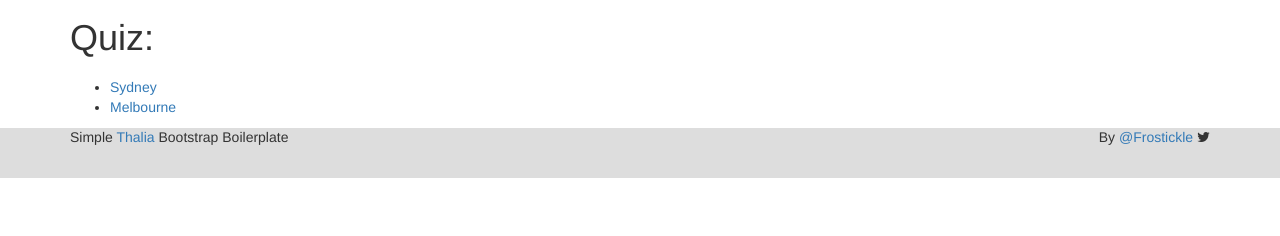
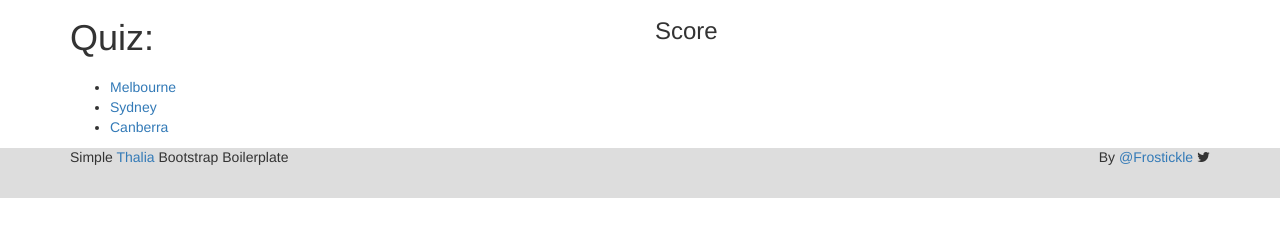
Before and after one commit to david-ma/MasterYourCensus.Space, a plain HTML site: page public/index.html in a window 1280 px wide. Shown: the part 202-438 px from the top of the page. Drawn offline with Linux system fonts and the light colour scheme.

Commit message:
Answer function

```diff
--- a/public/index.html
+++ b/public/index.html
@@ -75,7 +75,7 @@ header h2 {
 
 	<div class="container page">
 		<div class="row">
-			<div class="col-xs-12">
+			<div class="col-sm-6">
 				<h1>
 					Quiz:
 				</h1>
@@ -85,9 +85,10 @@ header h2 {
 					<li><a href="#">Sydney</a></li>
 					<li><a href="#">Melbourne</a></li>
 				</ul>
-
-
-
+			</div>
+			<div class="col-sm-6">
+				<h3>Score</h3>
+				<div id="tally"></div>
 			</div>
 		</div>
 
@@ -127,9 +128,41 @@ $.ajax({
 
 function drawQuestion(data) {
 	console.log(data);
+	d3.select("#question").text(data.question);
+	d3.selectAll("#answers li").remove();
+	var answers = d3.select("#answers");
+
+	var correctAnswer = data.answers[0];
+
+	data.answers.forEach(function(answer){
+		answers.append("li")
+			.append("a").attr({
+				correctAnswer: correctAnswer,
+				href: "#"
+			}).text(answer)
+			.on("click", checkAnswer);
+	});
+
+}
+
+function checkAnswer() {
+	console.log("checking answer!");
+	console.log(this);
+	var correctAnswer = d3.select(this).attr("correctAnswer");
+	var answer = d3.select(this).text();
+	console.log(correctAnswer);
+
+	if(correctAnswer == answer) {
+		alert("Correct!");
+	}
+}
 
 
-}
+
+
+
+
+
 
 
 </script>
--- a/public/newQuestion-v1.json
+++ b/public/newQuestion-v1.json
@@ -1,4 +1,4 @@
 {
 "question": "What is the capital of Victoria?",
-"answers": ["Melbourne", "Sydney"]
+"answers": ["Melbourne", "Sydney", "Canberra"]
 }
--- a/src/newQuestion-v1.json
+++ b/src/newQuestion-v1.json
@@ -1,4 +1,4 @@
 {
 "question": "What is the capital of Victoria?",
-"answers": ["Melbourne", "Sydney"]
+"answers": ["Melbourne", "Sydney", "Canberra"]
 }
```
Also changed, not shown: src/index.html (+38 -5 lines). Lines whose indentation alone changed are shown as unchanged.
